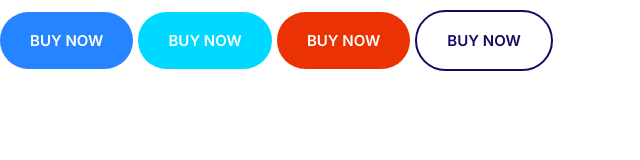
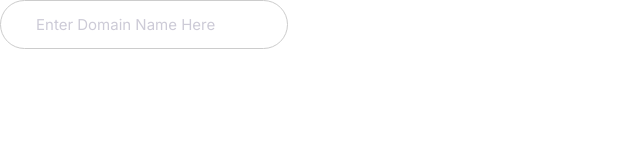
Before and after one commit to im7ven/Moshified, a plain HTML site: page index.html in a window 1280 px wide. Shown: the whole page, without its empty margins (0-640 px from the left). Drawn offline with Linux system fonts and the light colour scheme.

Commit message:
Build input component.

```diff
--- a/css/style.css
+++ b/css/style.css
@@ -242,3 +242,24 @@ a {
     font-size: 1.5rem;
   }
 }
+
+/* Inputs  */
+
+.input {
+  border-radius: 40px;
+  border: 1px solid #ccc;
+  padding: 1.5rem 3.5rem;
+  outline: 0;
+  color: var(--color-heading);
+  font-size: 2rem;
+}
+
+::placeholder {
+  color: #cdcbd7;
+}
+
+@media screen and (min-width: 1024px) {
+  .input {
+    font-size: 1.5rem;
+  }
+}
--- a/index.html
+++ b/index.html
@@ -15,9 +15,6 @@
     <title>Document</title>
   </head>
   <body>
-    <button class="btn btn--primary">Buy Now</button>
-    <button class="btn btn--secondary">Buy Now</button>
-    <button class="btn btn--accent">Buy Now</button>
-    <button class="btn btn--outline">Buy Now</button>
+    <input type="text" class="input" placeholder="Enter Domain Name Here" />
   </body>
 </html>
```
Also changed, not shown: components/buttons.html (+4 -0 lines), components/input.html (added, +1 -0 lines).
